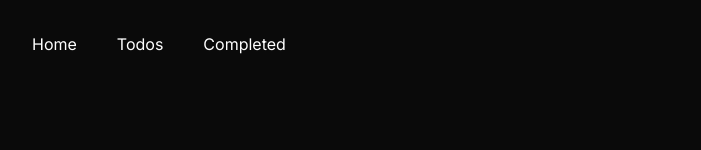
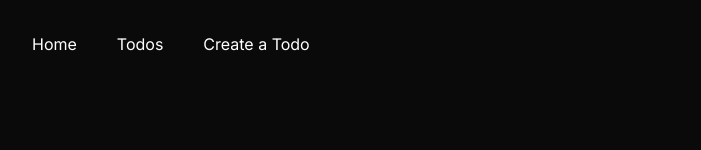
Before and after one commit to adreaskar/nextjs-intro-app, a Next.js app: page / in a window 1280 px wide. Shown: the top 150 px of the page, without its empty margins (288-989 px from the left). Built offline with nearby package versions, Linux system fonts and the light colour scheme.

Commit message:
Fixed root layout

```diff
--- a/app/layout.js
+++ b/app/layout.js
@@ -13,7 +13,7 @@ export default function RootLayout({ children }) {
     const links = [
         { href: '/', label: 'Home' },
         { href: '/todos', label: 'Todos' },
-        { href: '/completed', label: 'Completed' },
+        { href: '/create-todo', label: 'Create a Todo' },
     ];
 
     return (
```
